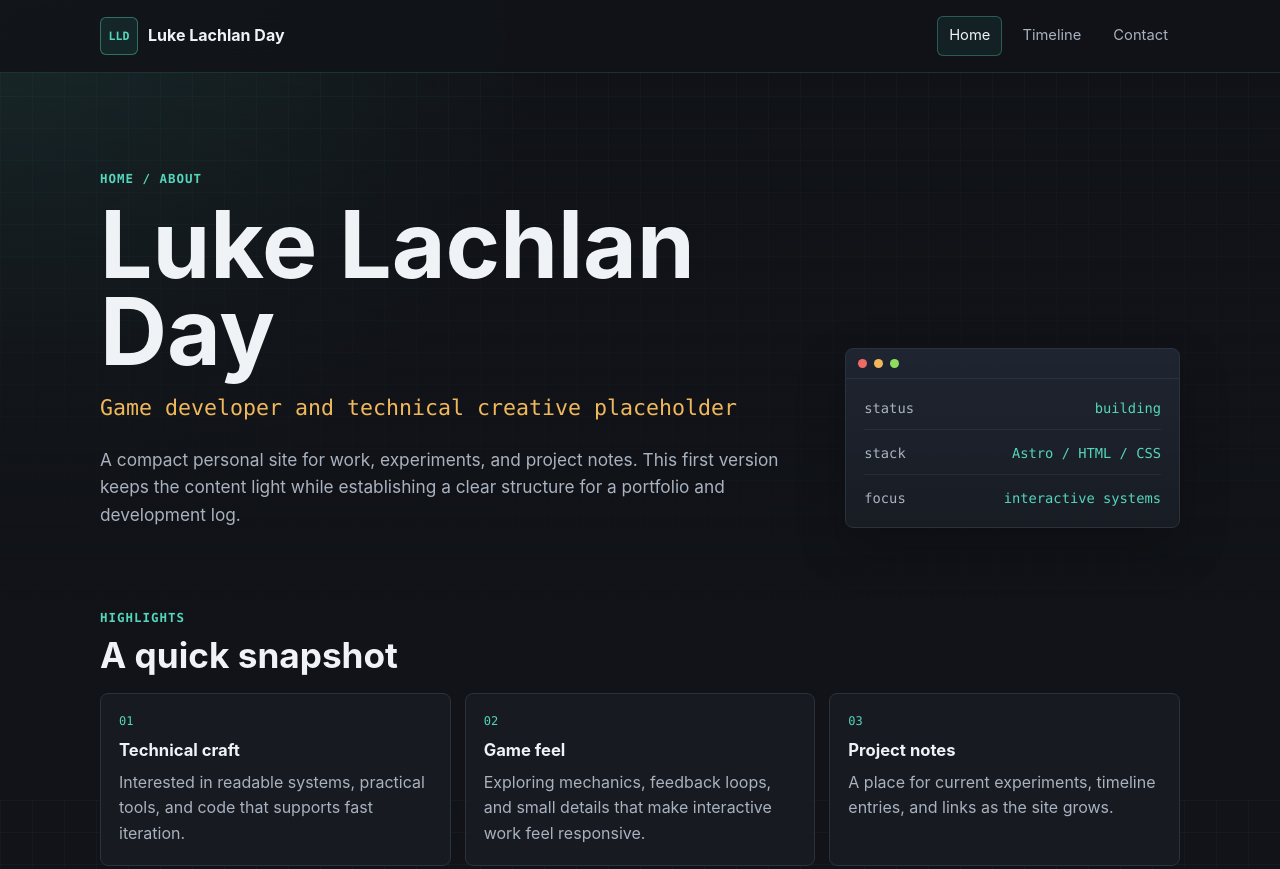
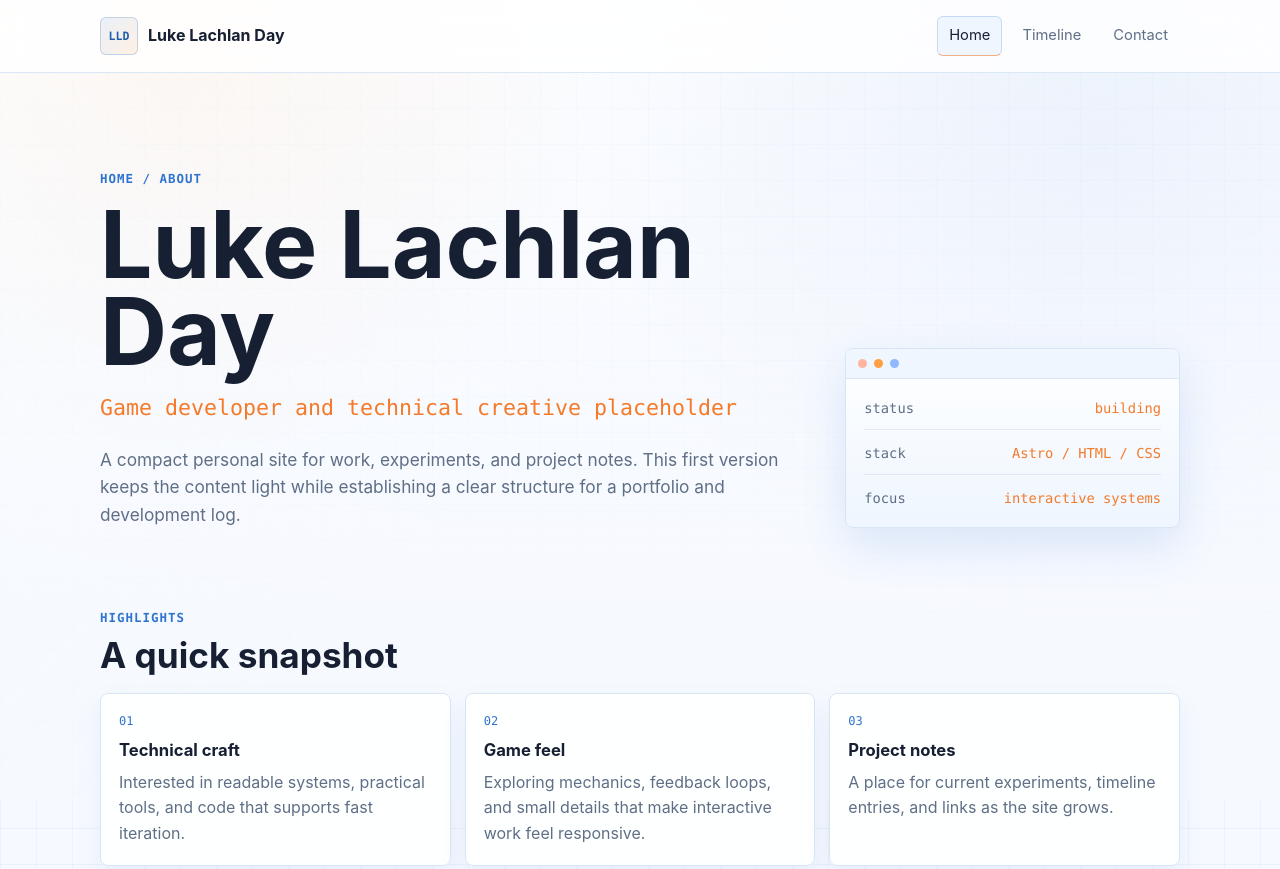
Before and after one commit to luke-lachlan-day/luke-lachlan-day.github.io, an Astro site: page / in a window 1280 px wide. Shown: the top 869 px of the page. Built offline with nearby package versions, Linux system fonts and the light colour scheme; Astro itself is replaced by a stand-in of ours.

Commit message:
Pastel Blue, White, and Orange Retheme
Retheme the existing Astro site away from the current dark teal/green developer-terminal look toward a light, artistic pastel palette: white and pale blue surfaces, ink-blue text, and restrained orange accents. Keep the current layout, pages, content, and component structure intact.

```diff
--- a/src/styles/global.css
+++ b/src/styles/global.css
@@ -1,18 +1,18 @@
 :root {
-	--bg: #111318;
-	--panel: #191d24;
-	--panel-strong: #202632;
-	--text: #eff3f6;
-	--muted: #a9b2bf;
-	--subtle: #727d8d;
-	--line: #2a323e;
-	--accent: #54d6bb;
-	--accent-strong: #8fdc5f;
-	--warning: #f0b85a;
+	--bg: #f6f9ff;
+	--panel: #ffffff;
+	--panel-strong: #edf5ff;
+	--text: #172033;
+	--muted: #5f6f86;
+	--subtle: #8795aa;
+	--line: #d7e5f4;
+	--accent: #2f74d0;
+	--accent-strong: #ff9f43;
+	--warning: #f47a2a;
 	--max-width: 1080px;
 	--radius: 8px;
-	--shadow: 0 18px 50px rgba(0, 0, 0, 0.24);
-	color-scheme: dark;
+	--shadow: 0 18px 45px rgba(47, 116, 208, 0.14);
+	color-scheme: light;
 	font-family:
 		Inter, ui-sans-serif, system-ui, -apple-system, BlinkMacSystemFont, "Segoe UI",
 		sans-serif;
@@ -30,11 +30,12 @@ body {
 	margin: 0;
 	min-width: 320px;
 	background:
-		linear-gradient(rgba(84, 214, 187, 0.045) 1px, transparent 1px),
-		linear-gradient(90deg, rgba(84, 214, 187, 0.04) 1px, transparent 1px),
-		radial-gradient(circle at top left, rgba(84, 214, 187, 0.14), transparent 34rem),
+		linear-gradient(rgba(47, 116, 208, 0.055) 1px, transparent 1px),
+		linear-gradient(90deg, rgba(47, 116, 208, 0.045) 1px, transparent 1px),
+		radial-gradient(circle at 12% 4%, rgba(255, 159, 67, 0.2), transparent 28rem),
+		radial-gradient(circle at 86% 12%, rgba(47, 116, 208, 0.13), transparent 32rem),
 		var(--bg);
-	background-size: 32px 32px, 32px 32px, auto, auto;
+	background-size: 36px 36px, 36px 36px, auto, auto, auto;
 	color: var(--text);
 	font-size: 16px;
 	line-height: 1.6;
@@ -45,7 +46,9 @@ body::before {
 	position: fixed;
 	inset: 0;
 	pointer-events: none;
-	background: linear-gradient(180deg, rgba(17, 19, 24, 0.1), var(--bg) 78%);
+	background:
+		linear-gradient(180deg, rgba(255, 255, 255, 0.42), rgba(246, 249, 255, 0.88) 78%),
+		linear-gradient(135deg, rgba(255, 255, 255, 0.56), transparent 46%);
 }
 
 a {
@@ -69,8 +72,8 @@ main {
 	position: sticky;
 	top: 0;
 	z-index: 10;
-	border-bottom: 1px solid rgba(84, 214, 187, 0.16);
-	background: rgba(17, 19, 24, 0.86);
+	border-bottom: 1px solid rgba(215, 229, 244, 0.92);
+	background: rgba(255, 255, 255, 0.82);
 	backdrop-filter: blur(14px);
 }
 
@@ -103,10 +106,10 @@ main {
 	width: 38px;
 	height: 38px;
 	place-items: center;
-	border: 1px solid rgba(84, 214, 187, 0.42);
+	border: 1px solid rgba(47, 116, 208, 0.26);
 	border-radius: 6px;
-	background: rgba(84, 214, 187, 0.09);
-	color: var(--accent);
+	background: linear-gradient(135deg, rgba(47, 116, 208, 0.1), rgba(255, 159, 67, 0.14));
+	color: #215fae;
 	font-family: "SFMono-Regular", Consolas, "Liberation Mono", monospace;
 	font-size: 0.72rem;
 }
@@ -119,6 +122,7 @@ main {
 
 .nav-links a {
 	border: 1px solid transparent;
+	border-bottom-color: rgba(255, 159, 67, 0);
 	border-radius: 6px;
 	padding: 7px 11px;
 	color: var(--muted);
@@ -127,8 +131,9 @@ main {
 
 .nav-links a:hover,
 .nav-links a[aria-current="page"] {
-	border-color: rgba(84, 214, 187, 0.32);
-	background: rgba(84, 214, 187, 0.08);
+	border-color: rgba(47, 116, 208, 0.22);
+	border-bottom-color: rgba(244, 122, 42, 0.58);
+	background: rgba(237, 245, 255, 0.88);
 	color: var(--text);
 }
 
@@ -178,7 +183,9 @@ h1 {
 	align-self: end;
 	border: 1px solid var(--line);
 	border-radius: var(--radius);
-	background: linear-gradient(180deg, rgba(32, 38, 50, 0.96), rgba(25, 29, 36, 0.96));
+	background:
+		linear-gradient(180deg, rgba(255, 255, 255, 0.96), rgba(237, 245, 255, 0.92)),
+		var(--panel);
 	box-shadow: var(--shadow);
 	overflow: hidden;
 }
@@ -188,6 +195,7 @@ h1 {
 	align-items: center;
 	gap: 7px;
 	border-bottom: 1px solid var(--line);
+	background: rgba(237, 245, 255, 0.74);
 	padding: 10px 12px;
 }
 
@@ -195,19 +203,19 @@ h1 {
 	width: 9px;
 	height: 9px;
 	border-radius: 50%;
-	background: var(--subtle);
+	background: rgba(135, 149, 170, 0.7);
 }
 
 .terminal-bar span:first-child {
-	background: #f06a65;
+	background: #ffb6a1;
 }
 
 .terminal-bar span:nth-child(2) {
-	background: #f0b85a;
+	background: var(--accent-strong);
 }
 
 .terminal-bar span:nth-child(3) {
-	background: var(--accent-strong);
+	background: #8fb8ff;
 }
 
 .status-list {
@@ -220,7 +228,7 @@ h1 {
 	display: flex;
 	justify-content: space-between;
 	gap: 18px;
-	border-bottom: 1px solid rgba(255, 255, 255, 0.06);
+	border-bottom: 1px solid rgba(47, 116, 208, 0.12);
 	padding-bottom: 10px;
 	font-family: "SFMono-Regular", Consolas, "Liberation Mono", monospace;
 	font-size: 0.86rem;
@@ -236,7 +244,7 @@ h1 {
 }
 
 .status-row span:last-child {
-	color: var(--accent);
+	color: var(--warning);
 	text-align: right;
 }
 
@@ -285,7 +293,8 @@ h3 {
 .contact-card {
 	border: 1px solid var(--line);
 	border-radius: var(--radius);
-	background: rgba(25, 29, 36, 0.82);
+	background: rgba(255, 255, 255, 0.88);
+	box-shadow: 0 12px 28px rgba(47, 116, 208, 0.08);
 }
 
 .card,
@@ -317,9 +326,13 @@ h3 {
 .focus-band {
 	display: grid;
 	gap: 16px;
-	border: 1px solid rgba(84, 214, 187, 0.22);
+	border: 1px solid rgba(47, 116, 208, 0.18);
+	border-left: 4px solid var(--accent-strong);
 	border-radius: var(--radius);
-	background: linear-gradient(135deg, rgba(84, 214, 187, 0.1), rgba(240, 184, 90, 0.055));
+	background:
+		linear-gradient(135deg, rgba(237, 245, 255, 0.98), rgba(255, 255, 255, 0.9)),
+		linear-gradient(90deg, rgba(255, 159, 67, 0.12), transparent 42%);
+	box-shadow: 0 14px 32px rgba(47, 116, 208, 0.09);
 	padding: 20px;
 }
 
@@ -341,7 +354,7 @@ h3 {
 	content: ">";
 	position: absolute;
 	left: 0;
-	color: var(--accent);
+	color: var(--warning);
 	font-family: "SFMono-Regular", Consolas, "Liberation Mono", monospace;
 }
 
@@ -366,7 +379,7 @@ h3 {
 	bottom: 8px;
 	left: 13px;
 	width: 2px;
-	background: linear-gradient(var(--accent), rgba(84, 214, 187, 0.05));
+	background: linear-gradient(var(--accent), rgba(47, 116, 208, 0.08));
 }
 
 .timeline-item {
@@ -384,7 +397,8 @@ h3 {
 	height: 12px;
 	border: 2px solid var(--accent);
 	border-radius: 50%;
-	background: var(--bg);
+	background: var(--panel);
+	box-shadow: 0 0 0 4px rgba(255, 159, 67, 0.16);
 }
 
 .timeline-date {
@@ -406,8 +420,9 @@ h3 {
 	border: 1px solid var(--line);
 	border-radius: var(--radius);
 	background:
-		linear-gradient(135deg, rgba(84, 214, 187, 0.08), transparent 54%),
-		rgba(25, 29, 36, 0.86);
+		linear-gradient(135deg, rgba(47, 116, 208, 0.08), transparent 54%),
+		linear-gradient(180deg, rgba(255, 255, 255, 0.94), rgba(237, 245, 255, 0.82));
+	box-shadow: 0 12px 28px rgba(47, 116, 208, 0.08);
 	padding: 18px;
 }
 
@@ -428,7 +443,7 @@ h3 {
 
 .contact-card a {
 	width: fit-content;
-	border-bottom: 1px solid rgba(84, 214, 187, 0.5);
+	border-bottom: 1px solid rgba(244, 122, 42, 0.55);
 	color: var(--accent);
 	font-family: "SFMono-Regular", Consolas, "Liberation Mono", monospace;
 	font-size: 0.92rem;
```
